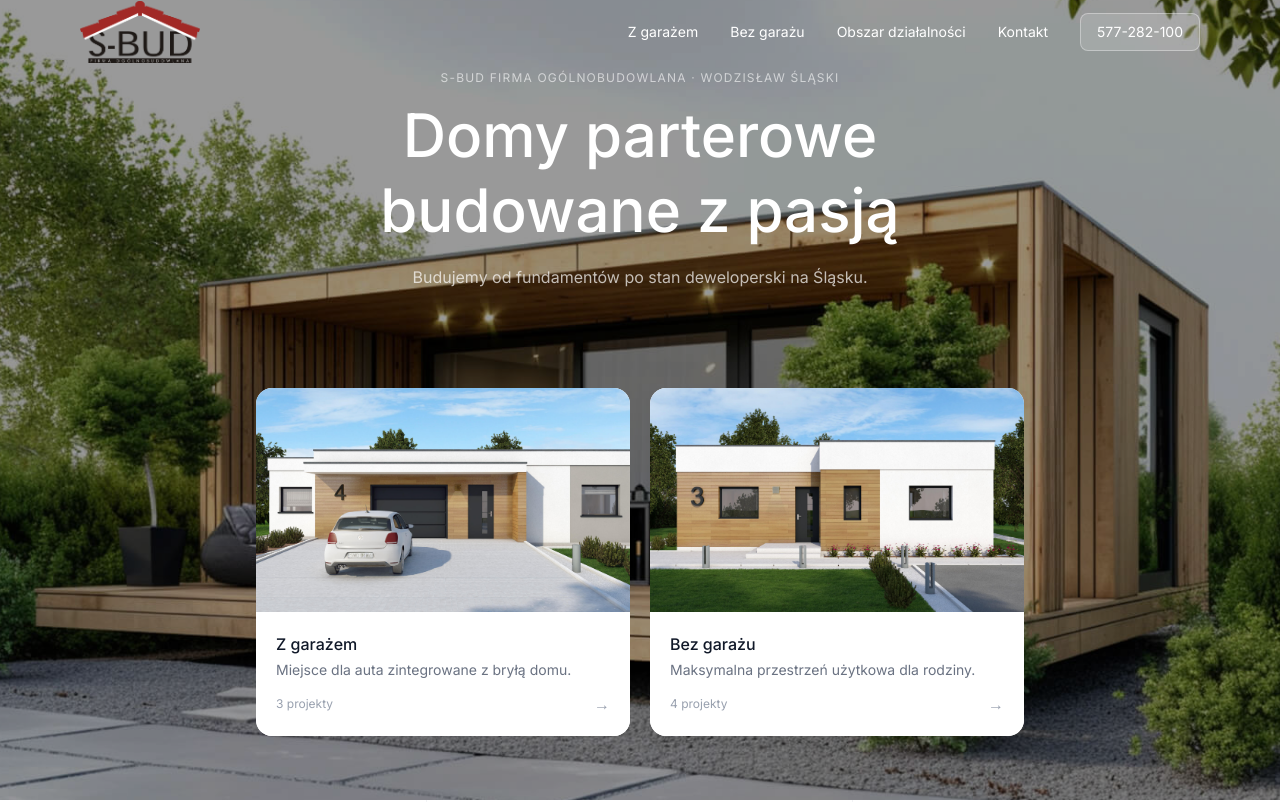
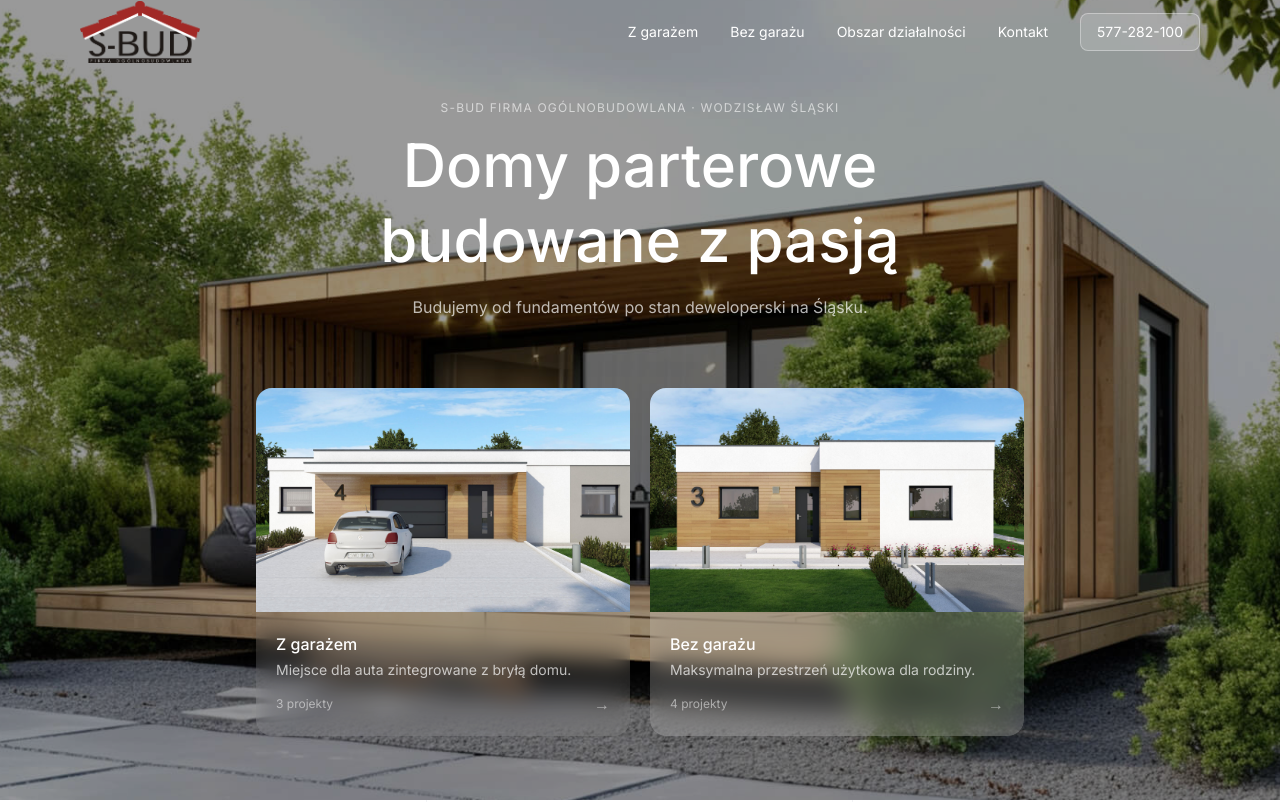
Before and after one commit to j4rk3/parterowy, a Next.js app: page / in a window 1280 px wide. Shown: the top 802 px of the page. Built offline with nearby package versions, Linux system fonts and the light colour scheme.

Commit message:
kafle z wyborem gotowe

```diff
--- a/app/page.tsx
+++ b/app/page.tsx
@@ -56,7 +56,7 @@ export default function Home() {
     <div>
       <style>{`
         nav {
-          background: ${scrolled ? 'rgba(255,255,255,0.82)' : 'transparent'} !important;
+          background: ${scrolled ? 'rgba(255,255,255,0.2)' : 'transparent'} !important;
           backdrop-filter: ${scrolled ? 'blur(14px)' : 'none'} !important;
           border-bottom: ${scrolled ? '0.5px solid rgba(0,0,0,0.08)' : 'none'} !important;
           box-shadow: none !important;
@@ -94,19 +94,19 @@ export default function Home() {
         <div className="absolute inset-0 flex flex-col items-center justify-end px-4 pb-16 text-center">
           <p
             className="text-xs uppercase tracking-widest text-white/60 mb-3"
-            style={{ marginBottom: '12px', transform: 'translateY(-50px)' }}
+            style={{ marginBottom: '12px', transform: 'translateY(-20px)' }}
           >
             S-BUD Firma Ogólnobudowlana · Wodzisław Śląski
           </p>
           <h1
             className="text-5xl md:text-6xl font-medium text-white leading-tight max-w-3xl mb-4"
-            style={{ transform: 'translateY(-50px)' }}
+            style={{ transform: 'translateY(-20px)' }}
           >
             Domy parterowe budowane z pasją
           </h1>
           <p
             className="text-white/70 text-base max-w-lg mb-12 leading-relaxed"
-            style={{ transform: 'translateY(-50px)' }}
+            style={{ transform: 'translateY(-20px)' }}
           >
             Budujemy od fundamentów po stan deweloperski na Śląsku.
           </p>
@@ -115,7 +115,7 @@ export default function Home() {
           <div className="grid grid-cols-1 md:grid-cols-2 gap-5 w-full max-w-3xl">
             <Link
               href="/parterowy-z-garazem"
-              className="group overflow-hidden rounded-2xl bg-white hover:shadow-lg transition-all duration-300"
+              className="group overflow-hidden rounded-2xl transition-all duration-300"
             >
               <div className="relative h-56">
                 <Image
@@ -125,18 +125,18 @@ export default function Home() {
                   className="object-cover group-hover:scale-105 transition-transform duration-700"
                 />
               </div>
-              <div className="p-5 text-left bg-white">
-                <h2 className="text-base font-medium text-gray-900 mb-1">
+              <div className="p-5 text-left bg-white/10 backdrop-blur-md">
+                <h2 className="text-base font-medium text-white mb-1">
                   Z garażem
                 </h2>
-                <p className="text-sm text-gray-500 mb-3">
+                <p className="text-sm text-white/70 mb-3">
                   Miejsce dla auta zintegrowane z bryłą domu.
                 </p>
                 <div className="flex items-center justify-between">
-                  <span className="text-xs text-gray-400">
+                  <span className="text-xs text-white/50">
                     {withGarage.length} projekty
                   </span>
-                  <span className="text-gray-400 group-hover:text-gray-900 transition-colors">
+                  <span className="text-white/50 group-hover:text-white transition-colors">
                     →
                   </span>
                 </div>
@@ -145,7 +145,7 @@ export default function Home() {
 
             <Link
               href="/parterowy-bez-garazu"
-              className="group overflow-hidden rounded-2xl bg-white hover:shadow-lg transition-all duration-300"
+              className="group overflow-hidden rounded-2xl transition-all duration-300"
             >
               <div className="relative h-56">
                 <Image
@@ -155,18 +155,18 @@ export default function Home() {
                   className="object-cover group-hover:scale-105 transition-transform duration-700"
                 />
               </div>
-              <div className="p-5 text-left bg-white">
-                <h2 className="text-base font-medium text-gray-900 mb-1">
+              <div className="p-5 text-left bg-white/20 backdrop-blur-md">
+                <h2 className="text-base font-medium text-white mb-1">
                   Bez garażu
                 </h2>
-                <p className="text-sm text-gray-500 mb-3">
+                <p className="text-sm text-white/70 mb-3">
                   Maksymalna przestrzeń użytkowa dla rodziny.
                 </p>
                 <div className="flex items-center justify-between">
-                  <span className="text-xs text-gray-400">
+                  <span className="text-xs text-white/50">
                     {withoutGarage.length} projekty
                   </span>
-                  <span className="text-gray-400 group-hover:text-gray-900 transition-colors">
+                  <span className="text-white/50 group-hover:text-white transition-colors">
                     →
                   </span>
                 </div>
```
